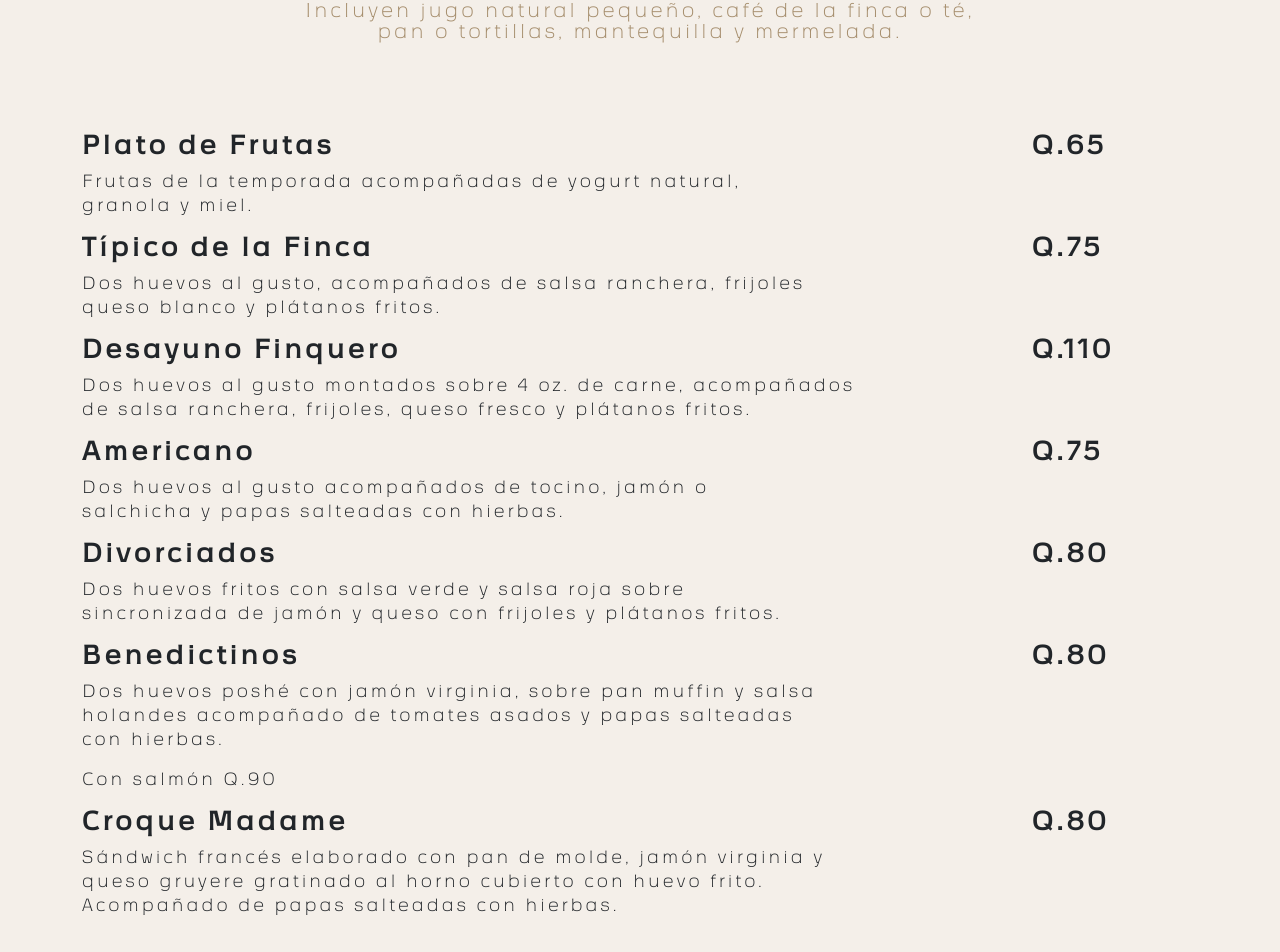
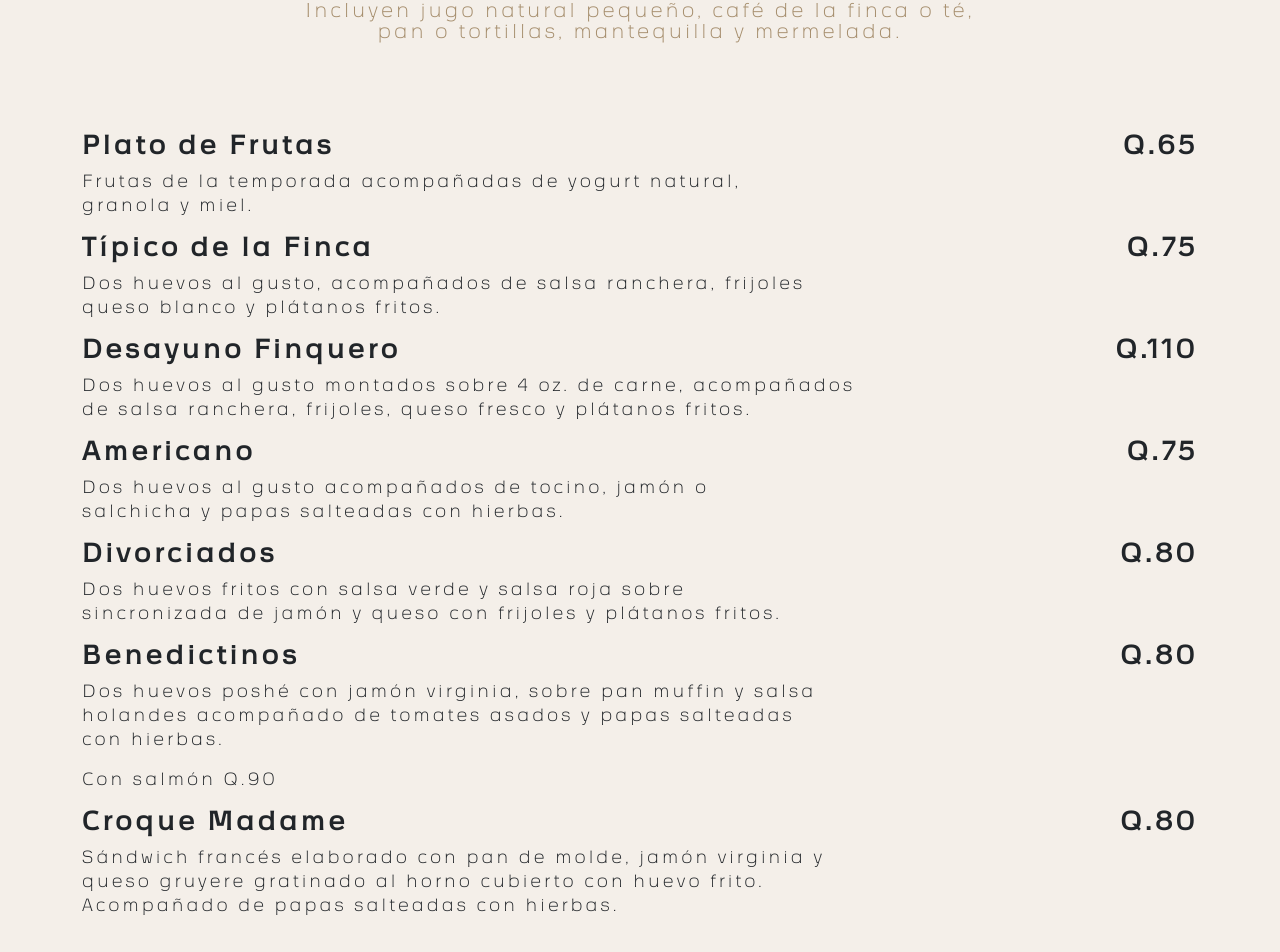
Before and after one commit to BambuTeam/letter-menu, a React (Create React App) app: page / in a window 1280 px wide. Shown: the part 1671-2623 px from the top of the page. Built offline with nearby package versions, Linux system fonts and the light colour scheme; a web font is replaced by a local one.

Commit message:
Float Price

```diff
--- a/src/assets/components/Desayunos.jsx
+++ b/src/assets/components/Desayunos.jsx
@@ -33,7 +33,7 @@ const Desayunos = () => {
                 <Col xs={12} md={12} lg={10} className="Style_Desayuno_List" >
                 <h2>Plato de Frutas</h2>
                 </Col>
-                <Col xs={12} md={12} lg={2} className="Style_Desayuno_List" >
+                <Col xs={12} md={12} lg={2} className="Style_Desayuno_List F_rigth" >
                 <h2>Q.65</h2>
                 </Col>
 
@@ -57,7 +57,7 @@ const Desayunos = () => {
                 <Col xs={12} md={12} lg={10} className="Style_Desayuno_List" >
                 <h2>Típico de la Finca</h2>
                 </Col>
-                <Col xs={12} md={12} lg={2} className="Style_Desayuno_List" >
+                <Col xs={12} md={12} lg={2} className="Style_Desayuno_List F_rigth" >
                 <h2>Q.75</h2>
                 </Col>
 
@@ -81,7 +81,7 @@ const Desayunos = () => {
                 <Col xs={12} md={12} lg={10} className="Style_Desayuno_List" >
                 <h2>Desayuno Finquero</h2>
                 </Col>
-                <Col xs={12} md={12} lg={2} className="Style_Desayuno_List" >
+                <Col xs={12} md={12} lg={2} className="Style_Desayuno_List F_rigth" >
                 <h2>Q.110</h2>
                 </Col>
 
@@ -105,7 +105,7 @@ const Desayunos = () => {
                 <Col xs={12} md={12} lg={10} className="Style_Desayuno_List" >
                 <h2>Americano</h2>
                 </Col>
-                <Col xs={12} md={12} lg={2} className="Style_Desayuno_List" >
+                <Col xs={12} md={12} lg={2} className="Style_Desayuno_List F_rigth" >
                 <h2>Q.75</h2>
                 </Col>
 
@@ -129,7 +129,7 @@ const Desayunos = () => {
                 <Col xs={12} md={12} lg={10} className="Style_Desayuno_List" >
                 <h2>Divorciados</h2>
                 </Col>
-                <Col xs={12} md={12} lg={2} className="Style_Desayuno_List" >
+                <Col xs={12} md={12} lg={2} className="Style_Desayuno_List F_rigth" >
                 <h2>Q.80</h2>
                 </Col>
 
@@ -153,7 +153,7 @@ const Desayunos = () => {
                 <Col xs={12} md={12} lg={10} className="Style_Desayuno_List" >
                 <h2>Benedictinos</h2>
                 </Col>
-                <Col xs={12} md={12} lg={2} className="Style_Desayuno_List" >
+                <Col xs={12} md={12} lg={2} className="Style_Desayuno_List F_rigth" >
                 <h2>Q.80</h2>
                 </Col>
 
@@ -181,7 +181,7 @@ const Desayunos = () => {
                 <Col xs={12} md={12} lg={10} className="Style_Desayuno_List" >
                 <h2>Croque Madame</h2>
                 </Col>
-                <Col xs={12} md={12} lg={2} className="Style_Desayuno_List" >
+                <Col xs={12} md={12} lg={2} className="Style_Desayuno_List F_rigth" >
                 <h2>Q.80</h2>
                 </Col>
 
--- a/src/styles/_desayunos.scss
+++ b/src/styles/_desayunos.scss
@@ -26,6 +26,9 @@
 
 /* D E S A Y U N O  */
 
+.F_rigth h2{
+    float: right;
+}
 
 .Space_Style{
     margin-top: 80px;
```
